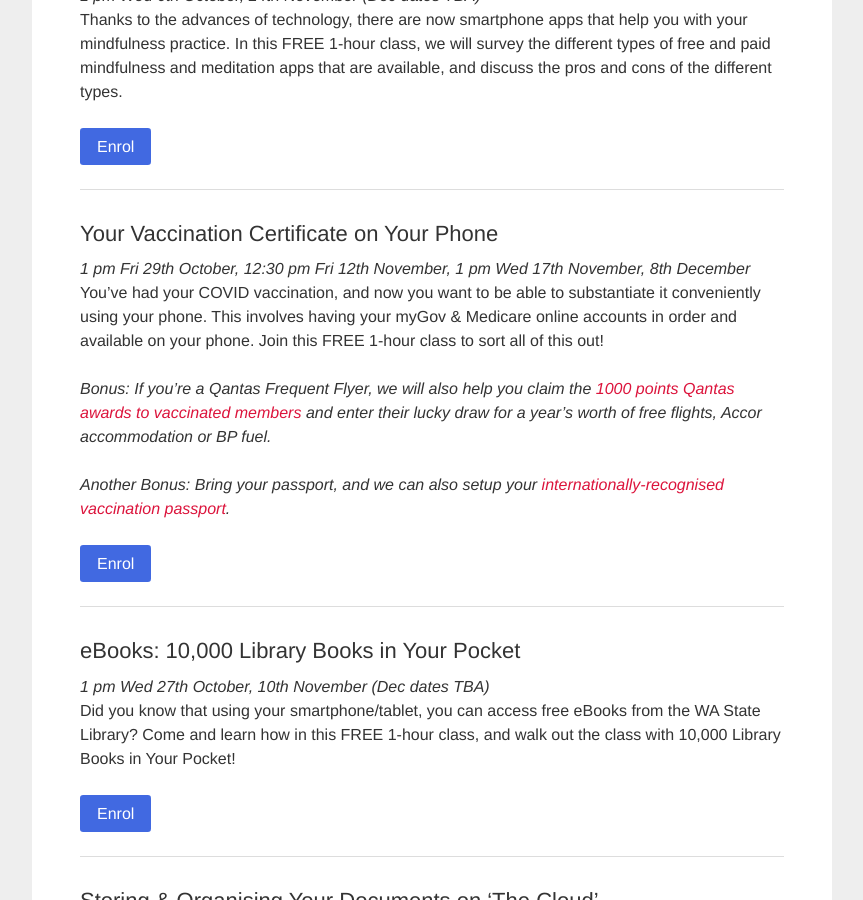
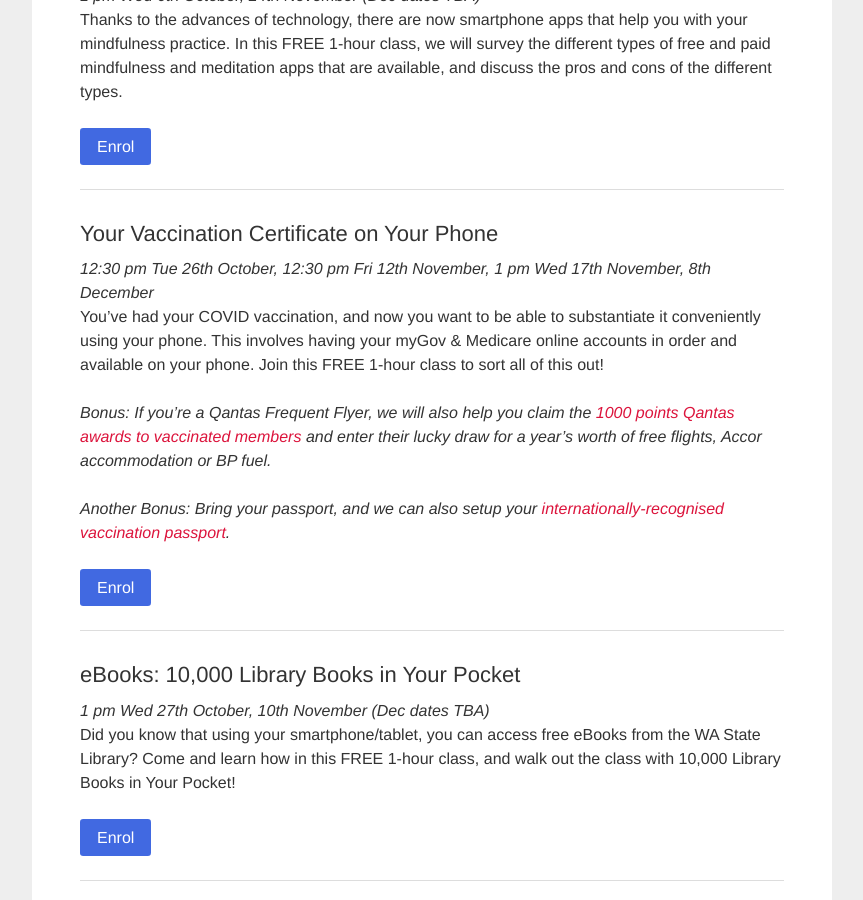
Before and after one commit to auxellbs/splconline.github.io, a Jekyll site: the page built from index.md, in a window 1280 px wide and 900 px high, scrolled down 1668 px. Shown: the whole window, without its empty margins (208-1071 px from the left). Built offline with Jekyll 4.4.1, drawn with Linux system fonts in a browser that asks for light colours.

Commit message:
Update index.md

```diff
--- a/index.md
+++ b/index.md
@@ -48,7 +48,7 @@ Thanks to the advances of technology, there are now smartphone apps that help yo
 ---
 
 ### Your Vaccination Certificate on Your Phone
-*1 pm Fri 29th October, 12:30 pm Fri 12th November, 1 pm Wed 17th November, 8th December*
+*12:30 pm Tue 26th October, 12:30 pm Fri 12th November, 1 pm Wed 17th November, 8th December*
 You've had your COVID vaccination, and now you want to be able to substantiate it conveniently using your phone. This involves having your myGov & Medicare online accounts in order and available on your phone. Join this FREE 1-hour class to sort all of this out!
 
 *Bonus: If you're a Qantas Frequent Flyer, we will also help you claim the [1000 points Qantas awards to vaccinated members](https://www.qantas.com/au/en/frequent-flyer/member-offers/been-vaccinated-be-rewarded.html){:target="_blank"} and enter their lucky draw for a year's worth of free flights, Accor accommodation or BP fuel.*
```
